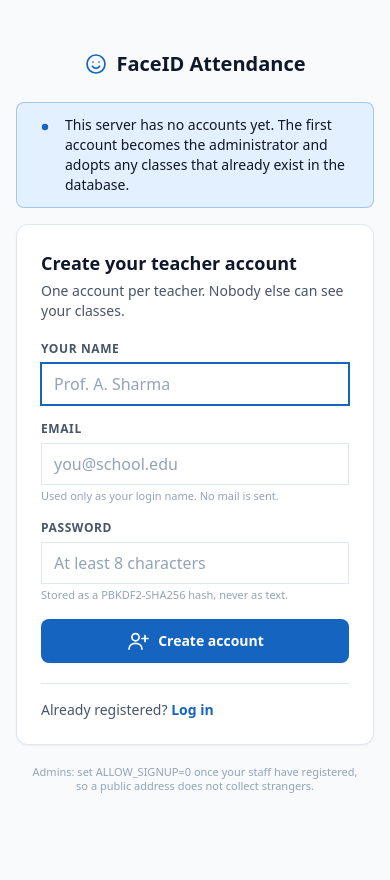
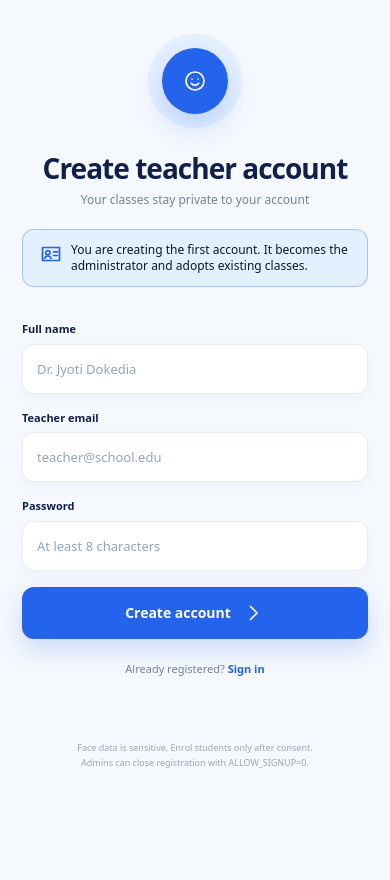
Before and after one commit to Omgupta78/minor-project, a Flask app: page /signup in a window 390 px wide. Before the commit the page ends 793 px from the top, so only its background shows below. Run offline with Flask 3, Linux system fonts and the light colour scheme; data that the repository does not hold is empty; some libraries are stand-ins or nearby versions.

Commit message:
Apply the mobile shell and redesign authentication
Use the Figma hierarchy on every signed-in page, add a fixed mobile nav and
profile sheet, and rebuild sign-in and sign-up as focused phone-first screens.

```diff
--- a/templates/signup.html
+++ b/templates/signup.html
@@ -1,97 +1,5 @@
 <!DOCTYPE html>
-<html class="light" lang="en">
-<head>
-<meta charset="utf-8"/>
-<meta content="width=device-width, initial-scale=1.0" name="viewport"/>
-<title>FaceID Attendance | Create account</title>
-<link rel="stylesheet" href="{{ url_for('static', filename='app.css') }}"/>
-<link rel="stylesheet" href="{{ url_for('static', filename='icons.css') }}"/>
-<script src="{{ url_for('static', filename='icons.js') }}" defer></script>
-<style>
-  body { background:#F8FAFB; color:#0F172A; }
-  .fade-in { animation:fadeIn .3s ease; }
-  @keyframes fadeIn { from{opacity:0;transform:translateY(4px)} to{opacity:1;transform:none} }
-</style>
-</head>
-<body class="font-sans antialiased flex flex-col min-h-screen">
-
-<main class="flex-1 flex items-center justify-center p-4">
-  <div class="w-full max-w-md">
-
-    <div class="flex items-center justify-center gap-2 mb-6">
-      <span class="material-symbols-outlined text-primary text-[30px]" style="font-variation-settings:'FILL' 1">face</span>
-      <span class="text-xl font-bold text-txt">FaceID Attendance</span>
-    </div>
-
-    {% with messages = get_flashed_messages(with_categories=true) %}
-      {% if messages %}
-      <div class="flex flex-col gap-2 mb-4">
-        {% for category, message in messages %}
-        <div class="flex items-start gap-2 px-4 py-3 rounded-lg border text-sm fade-in
-          {{ 'bg-danger-light border-danger/30 text-danger' if category == 'error' else 'bg-success-light border-success/30 text-green-800' }}">
-          <span class="material-symbols-outlined text-[18px] flex-shrink-0">{{ 'error' if category == 'error' else 'check_circle' }}</span>
-          <span>{{ message }}</span>
-        </div>
-        {% endfor %}
-      </div>
-      {% endif %}
-    {% endwith %}
-
-    {% if first_ever %}
-    <div class="bg-primary-light border border-primary/30 text-txt rounded-lg px-4 py-3 text-sm mb-4 flex items-start gap-2">
-      <span class="material-symbols-outlined text-[18px] text-primary flex-shrink-0">shield_person</span>
-      <span>This server has no accounts yet. The first account becomes the
-        administrator and adopts any classes that already exist in the database.</span>
-    </div>
-    {% endif %}
-
-    <div class="bg-white border border-bdr rounded-xl shadow-sm p-6">
-      <h1 class="text-lg font-bold text-txt mb-1">Create your teacher account</h1>
-      <p class="text-sm text-txt-m mb-5">One account per teacher. Nobody else can see your classes.</p>
-
-      <form method="post" action="{{ url_for('signup') }}" class="flex flex-col gap-4">
-        <div>
-          <label for="in-name" class="block text-xs font-semibold text-txt-m uppercase tracking-wider mb-1.5">Your name</label>
-          <input id="in-name" name="name" type="text" required autofocus autocomplete="name"
-                 value="{{ name }}" placeholder="Prof. A. Sharma" maxlength="80"
-                 class="w-full border border-bdr rounded-lg px-3 py-2 text-sm bg-surface-el focus:bg-white focus:border-primary"/>
-        </div>
-
-        <div>
-          <label for="in-email" class="block text-xs font-semibold text-txt-m uppercase tracking-wider mb-1.5">Email</label>
-          <input id="in-email" name="email" type="email" required autocomplete="username"
-                 value="{{ email }}" placeholder="you@school.edu"
-                 class="w-full border border-bdr rounded-lg px-3 py-2 text-sm bg-surface-el focus:bg-white focus:border-primary"/>
-          <p class="text-[11px] text-txt-f mt-1">Used only as your login name. No mail is sent.</p>
-        </div>
-
-        <div>
-          <label for="in-password" class="block text-xs font-semibold text-txt-m uppercase tracking-wider mb-1.5">Password</label>
-          <input id="in-password" name="password" type="password" required autocomplete="new-password"
-                 minlength="8" placeholder="At least 8 characters"
-                 class="w-full border border-bdr rounded-lg px-3 py-2 text-sm bg-surface-el focus:bg-white focus:border-primary"/>
-          <p class="text-[11px] text-txt-f mt-1">Stored as a PBKDF2-SHA256 hash, never as text.</p>
-        </div>
-
-        <button type="submit"
-                class="bg-primary hover:bg-blue-700 text-white text-sm font-semibold px-4 py-2.5 rounded-lg flex items-center justify-center gap-2 transition-colors shadow-sm">
-          <span class="material-symbols-outlined text-[18px]">person_add</span>
-          Create account
-        </button>
-      </form>
-
-      <p class="text-sm text-txt-m mt-5 pt-4 border-t border-bdr">
-        Already registered?
-        <a href="{{ url_for('login') }}" class="text-primary font-semibold hover:underline">Log in</a>
-      </p>
-    </div>
-
-    <p class="text-center text-[11px] text-txt-f mt-5 leading-relaxed">
-      Admins: set ALLOW_SIGNUP=0 once your staff have registered,<br/>
-      so a public address does not collect strangers.
-    </p>
-  </div>
-</main>
-
-</body>
-</html>
+<html lang="en"><head><meta charset="utf-8"/><meta name="viewport" content="width=device-width,initial-scale=1,viewport-fit=cover"/><meta name="theme-color" content="#f5f8fd"/><title>FaceID Attendance | Create account</title><link rel="stylesheet" href="{{ url_for('static',filename='app.css') }}"/><link rel="stylesheet" href="{{ url_for('static',filename='icons.css') }}"/><link rel="stylesheet" href="{{ url_for('static',filename='mobile.css') }}"/><script src="{{ url_for('static',filename='icons.js') }}" defer></script></head>
+<body class="auth-page font-sans antialiased"><main class="auth-phone"><div class="auth-logo"><div class="auth-logo-inner"><span class="material-symbols-outlined text-[36px]" style="font-variation-settings:'FILL' 1">face</span></div></div><h1 class="auth-title">Create teacher account</h1><p class="auth-subtitle">Your classes stay private to your account</p>
+{% with messages=get_flashed_messages(with_categories=true) %}{% if messages %}<div class="mt-5 flex flex-col gap-2">{% for category,message in messages %}<div class="px-4 py-3 rounded-xl border text-sm {{ 'bg-danger-light border-danger/30 text-danger' if category == 'error' else 'bg-success-light border-success/30 text-green-800' }}">{{ message }}</div>{% endfor %}</div>{% endif %}{% endwith %}{% if first_ever %}<div class="mt-5 bg-primary-light border border-primary/30 text-txt rounded-xl px-4 py-3 text-xs flex items-start gap-2"><span class="material-symbols-outlined text-[18px] text-primary">badge</span><span>You are creating the first account. It becomes the administrator and adopts existing classes.</span></div>{% endif %}
+<form method="post" action="{{ url_for('signup') }}" class="auth-form"><div><label for="in-name">Full name</label><input id="in-name" name="name" type="text" required autofocus autocomplete="name" value="{{ name }}" placeholder="Dr. Jyoti Dokedia" maxlength="80"/></div><div><label for="in-email">Teacher email</label><input id="in-email" name="email" type="email" required autocomplete="username" value="{{ email }}" placeholder="teacher@school.edu"/></div><div><label for="in-password">Password</label><input id="in-password" name="password" type="password" required autocomplete="new-password" minlength="8" placeholder="At least 8 characters"/></div><button type="submit" class="auth-submit">Create account <span class="material-symbols-outlined text-[20px]">chevron_right</span></button></form><p class="auth-help">Already registered? <a href="{{ url_for('login') }}">Sign in</a></p><p class="auth-privacy">Face data is sensitive. Enrol students only after consent.<br/>Admins can close registration with ALLOW_SIGNUP=0.</p></main></body></html>
```
Also changed, not shown: templates/base.html (+27 -120 lines), templates/login.html (+4 -82 lines).
